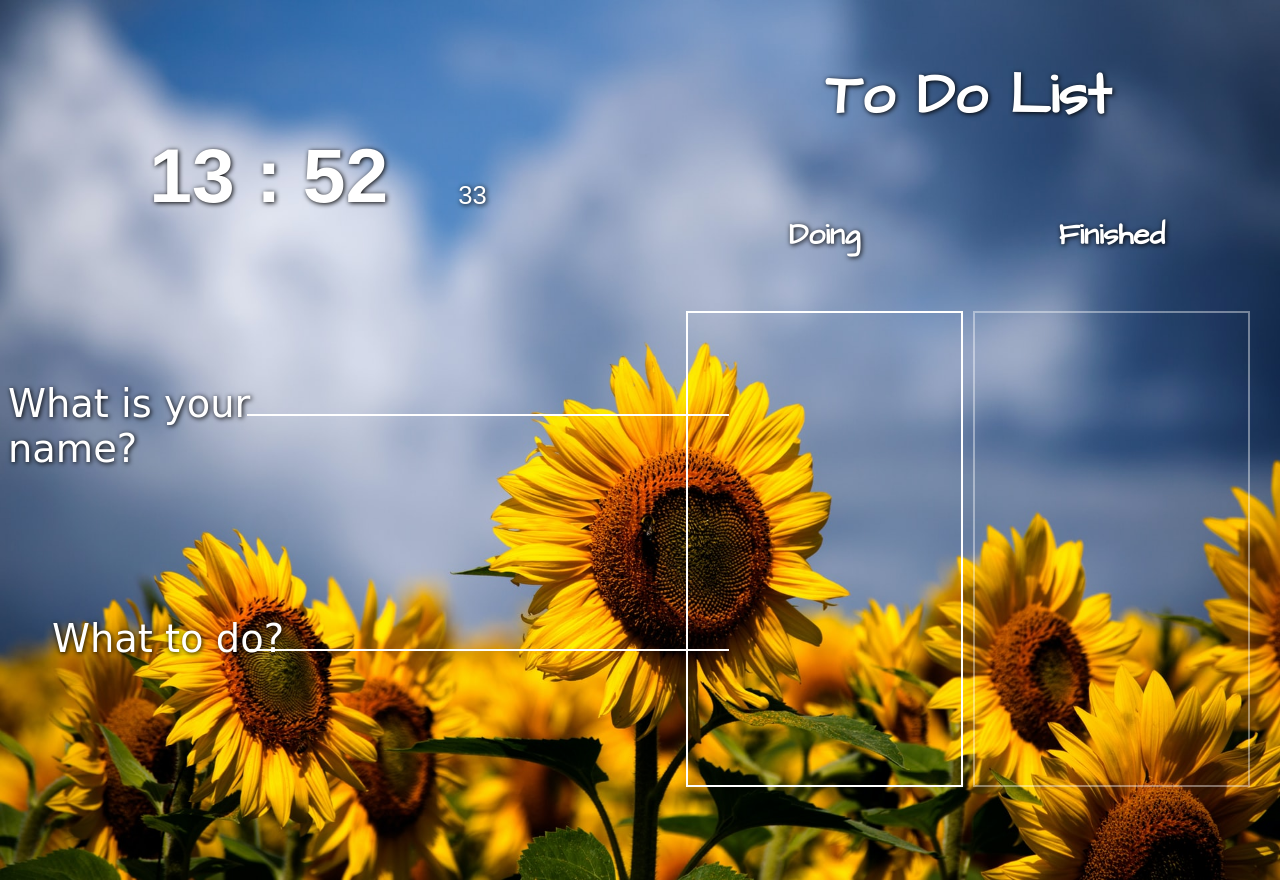
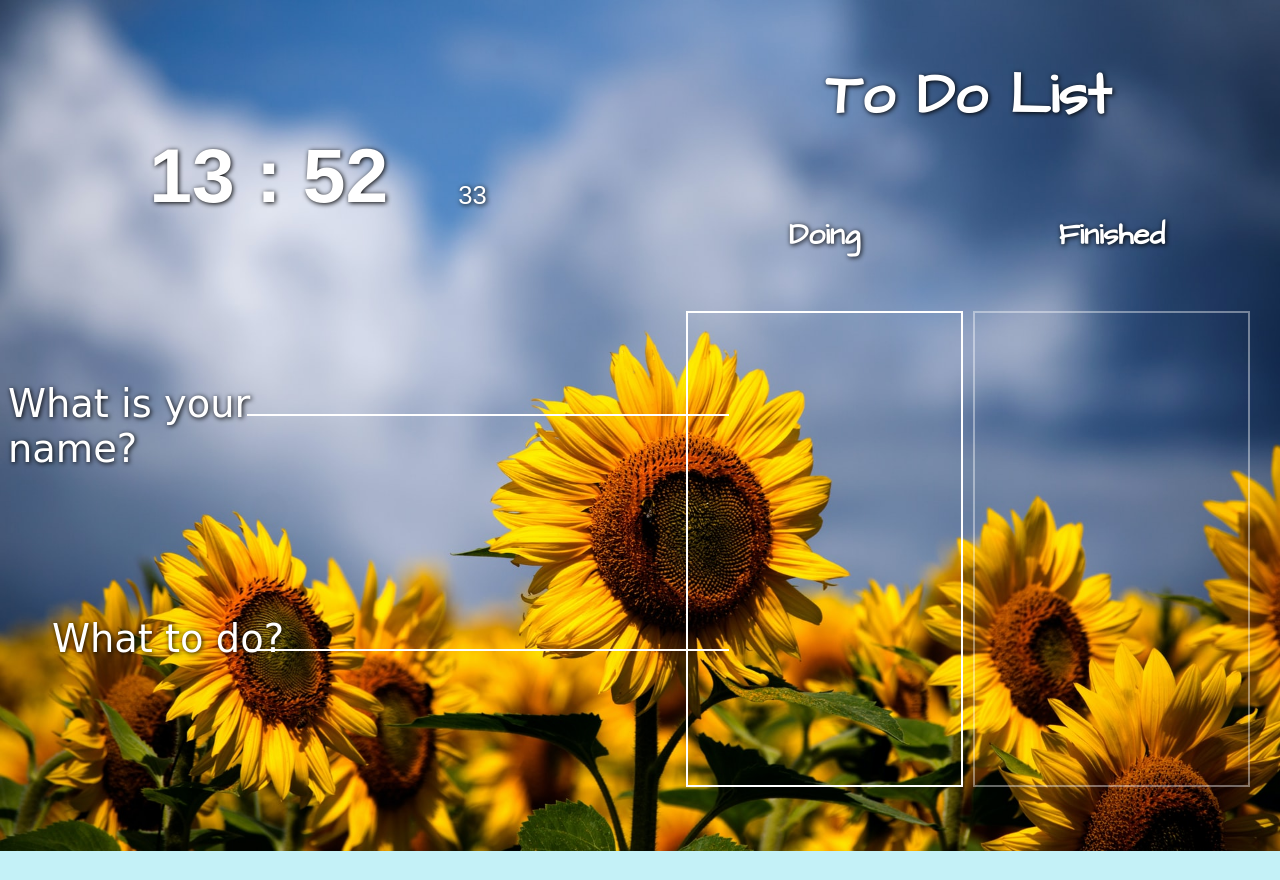
Before and after one commit to kariray/KariMomontom.github.io, a plain HTML site: page index.html in a window 1280 px wide. After the commit the page ends 851 px from the top, so only its background shows below. Drawn offline with Linux system fonts and the light colour scheme; a web font is replaced by a local one.

Commit message:
Add files via upload

```diff
--- a/style.css
+++ b/style.css
@@ -316,10 +316,11 @@ button{
 
 .bgImage{
     position: absolute;
+    background-size: cover;
     top:0;
     left:0;
     width: 100%;
-    height: 110vh;
+    min-height: 100%;
     z-index:-1;
     animation: fadeIn .5s linear;
 }
```
